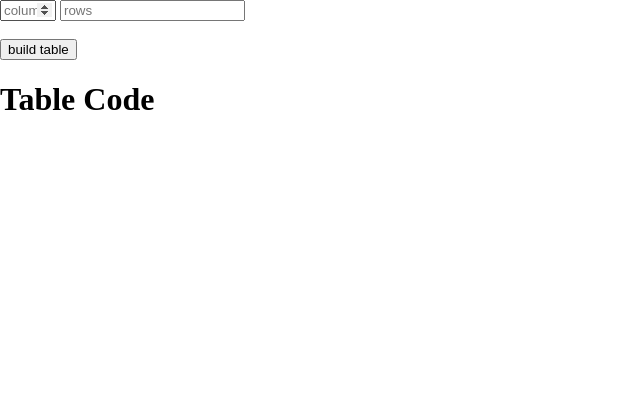
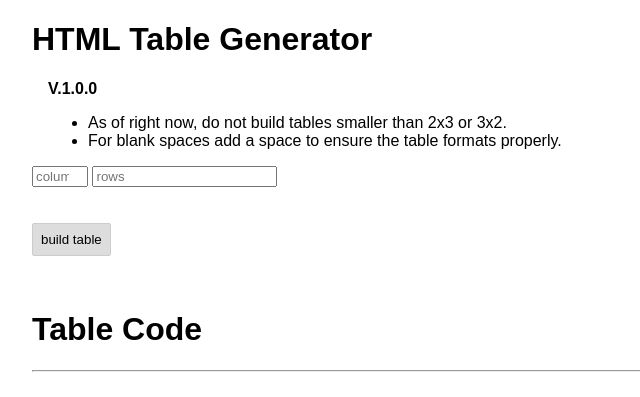
Before and after one commit to tannershimanek/HTML-Table-Generator, a plain HTML site: page index.html in a window 1280 px wide. Shown: the whole page, without its empty margins (0-640 px from the left). Drawn offline with Linux system fonts and the light colour scheme.

Commit message:
minor css changes

```diff
--- a/index.html
+++ b/index.html
@@ -2,27 +2,37 @@
 <html>
     <head>
         <meta charset="UTF-8">
-        <title>Playground</title>
+        <title>Table Generator</title>
         <script src="./table-gen.js"></script>
         <link rel="stylesheet" href="style.css">
     </head>
 
 
     <body>
-
+        <h1>HTML Table Generator</h1>
+        <div class="indent">
+            <p><strong>V.1.0.0</strong></p>
+            <ul>
+                <li>As of right now, do not build tables smaller than 2x3 or 3x2.</li>
+                <li>For blank spaces add a space to ensure the table formats properly.</li>
+            </ul>
+        </div>
 
         <input type="number" min="0" max="10" id="cols" placeholder="columns" onchange="createColumns(this)">
         <input type="number" min="0" id="rows" placeholder="rows" onchange="createRows(this)"/>
 
-        <br /><br />
+        <br><br>
 
         <div id="content"></div>
 
+        <br>
         <button onclick="buildTable(this)">build table</button>
 
         <p id=table></p>
 
+        <br>
         <h1>Table Code</h1>
+        <hr>
 
         <pre>
             <code >
--- a/style.css
+++ b/style.css
@@ -1,11 +1,19 @@
 body {
     margin: 0;
+    font-family: arial, sans-serif;
+    margin-left: 2rem;
+    margin-right: 2rem;
 }
 
 table {
     font-family: arial, sans-serif;
     border-collapse: collapse;
     width: 100%;
+}
+
+thead {
+    color: #ffffff;
+    background-color: #96c5f1;
 }
 
 td, th {
@@ -40,3 +48,14 @@ tr:nth-child(even) {
     flex-direction: column;
     width: 100%;
 }
+
+.indent {
+    margin-left: 1rem;
+}
+
+button {
+    background-color: #dddddd;
+    border: solid .5px #cccccc;
+    border-radius: 2px;
+    padding: 8px;
+}
```
